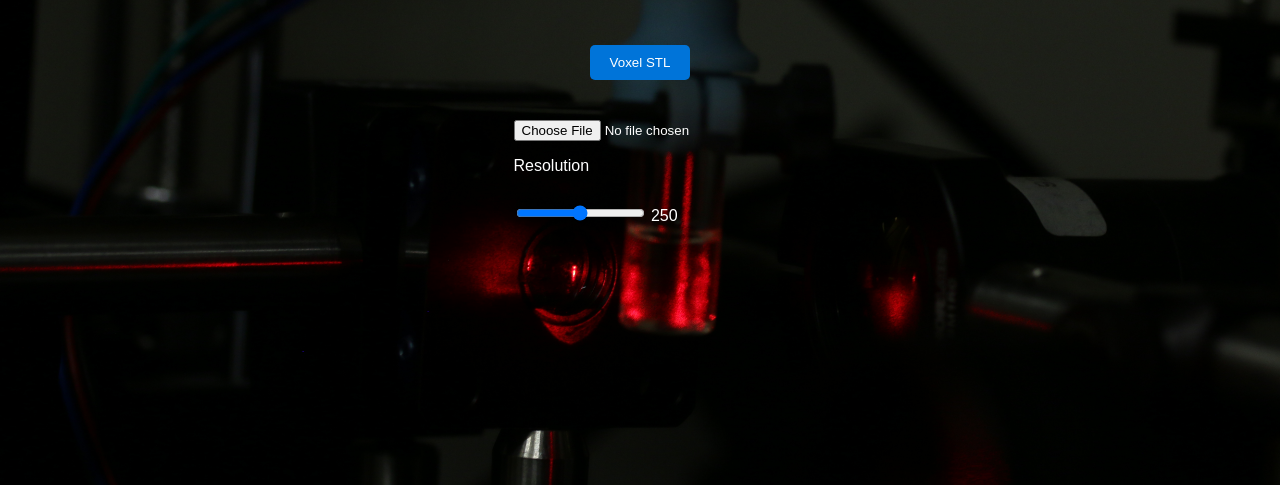
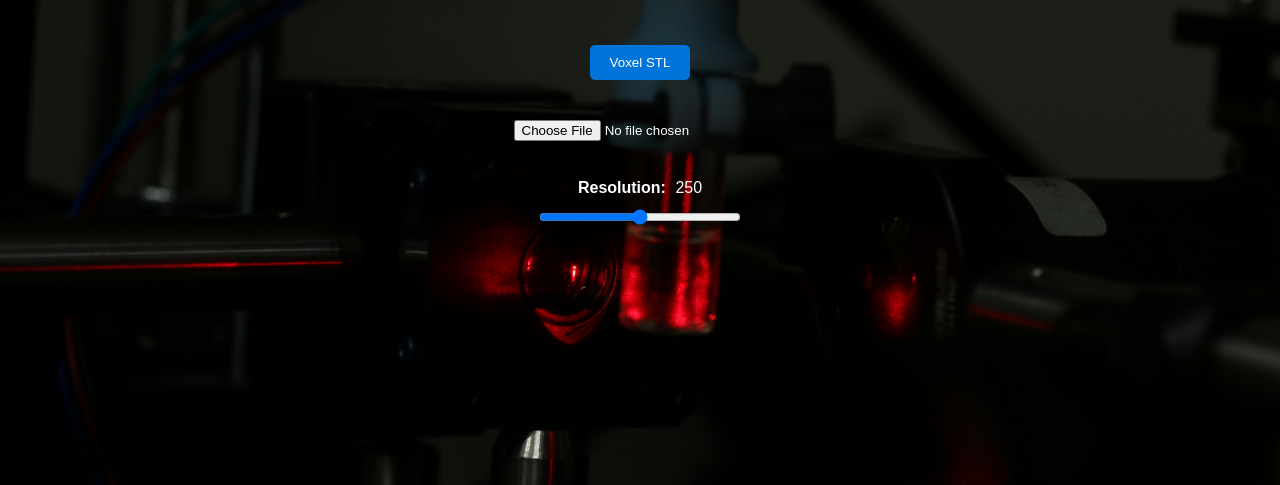
Before and after one commit to RAAG-BWH/VAMproject, a Django app: page / in a window 1280 px wide. Shown: the part 140-625 px from the top of the page. Run offline with Django 5.2, Linux system fonts and the light colour scheme; some libraries are stand-ins or nearby versions.

Commit message:
Small fixes in frontend

```diff
--- a/VAMapp/templates/index.html
+++ b/VAMapp/templates/index.html
@@ -36,11 +36,15 @@
             <script type="text/javascript" src="{% static 'js/three.js' %}"></script>
         </div> -->
         <form id="uploadForm" enctype="multipart/form-data" method="post">
-            <button id="VoxelButton" type="submit">Voxel STL</button>
-            <input type="file" id="file-upload" accept=".stl" name="stl" onchange="validateFileSize()" /><br />
-            <p style="color: white;">Resolution</p>
-            <input type="range" id="resolution" min="2" max="500" style="display: inline-block;">
-            <p style="display: inline-block; color: white;" id="res-value">250</p>
+            <div style="text-align: center; margin: 0 auto; display: flex; flex-direction: column; align-items: center;">
+                <button id="VoxelButton" type="submit">Voxel STL</button>
+                <input type="file" id="file-upload" accept=".stl" name="stl" onchange="validateFileSize()" /><br />
+                <div style="text-align: center; margin-top: 20px; margin-bottom: 10px;">
+                    <span style="color: white; font-weight: bold;">Resolution:</span>
+                    <span style="display: inline-block; color: white; padding-left: 5px;" id="res-value">250</span>
+                </div>
+                <input type="range" id="resolution" min="2" max="500" style="display: inline-block; margin-bottom: 20px; width: 80%;">
+            </div>
             {{ form.captcha }}
         </form>
     </div>
```
